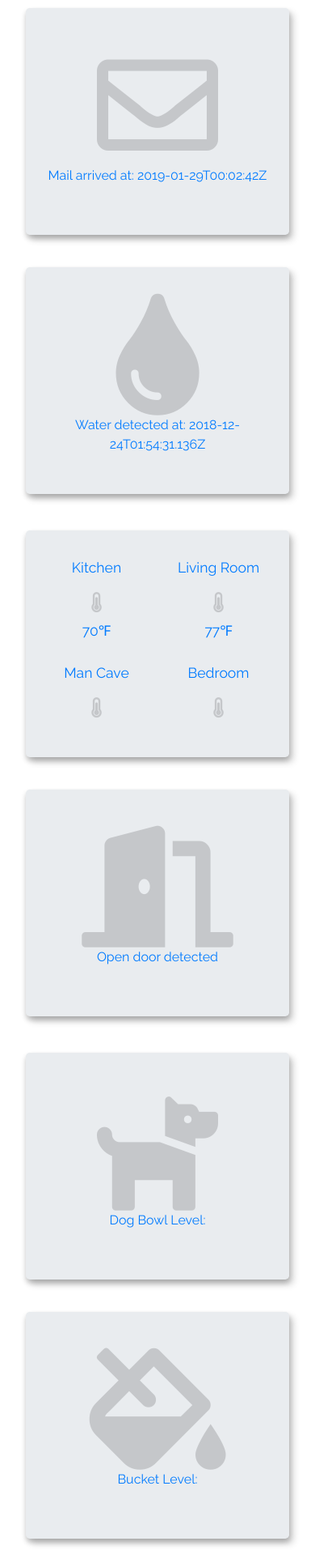
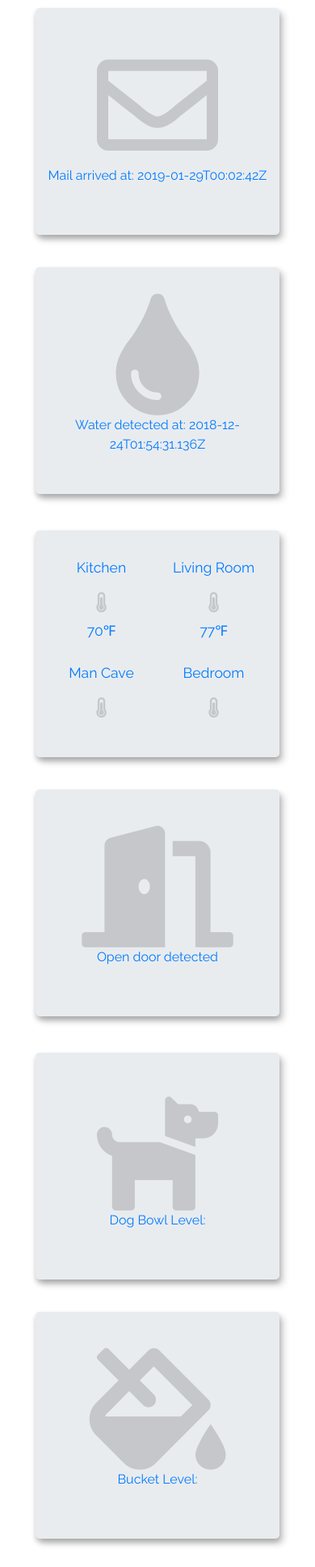
Before and after one commit to yddc902/Home-Automation-Dashboard, a Django app: page / in a window 390 px wide. Shown: the part 24-1959 px from the top of the page at 81% size. Run offline with Django 3.2, Linux system fonts and the light colour scheme; data comes from the database, SQL or seed files in the repository; data that the repository does not hold is empty; some libraries are stand-ins or nearby versions.

Commit message:
Fixed horizontal scrolling on mobile

```diff
--- a/api_app/static/api_app/css/notification.css
+++ b/api_app/static/api_app/css/notification.css
@@ -141,4 +141,10 @@
     height: 80px;
     padding: 5px;
   }
+
+  .row {
+    padding-top: 5px;
+    margin-left: 0px;
+    margin-right: 0px;
+  }
 }
```
